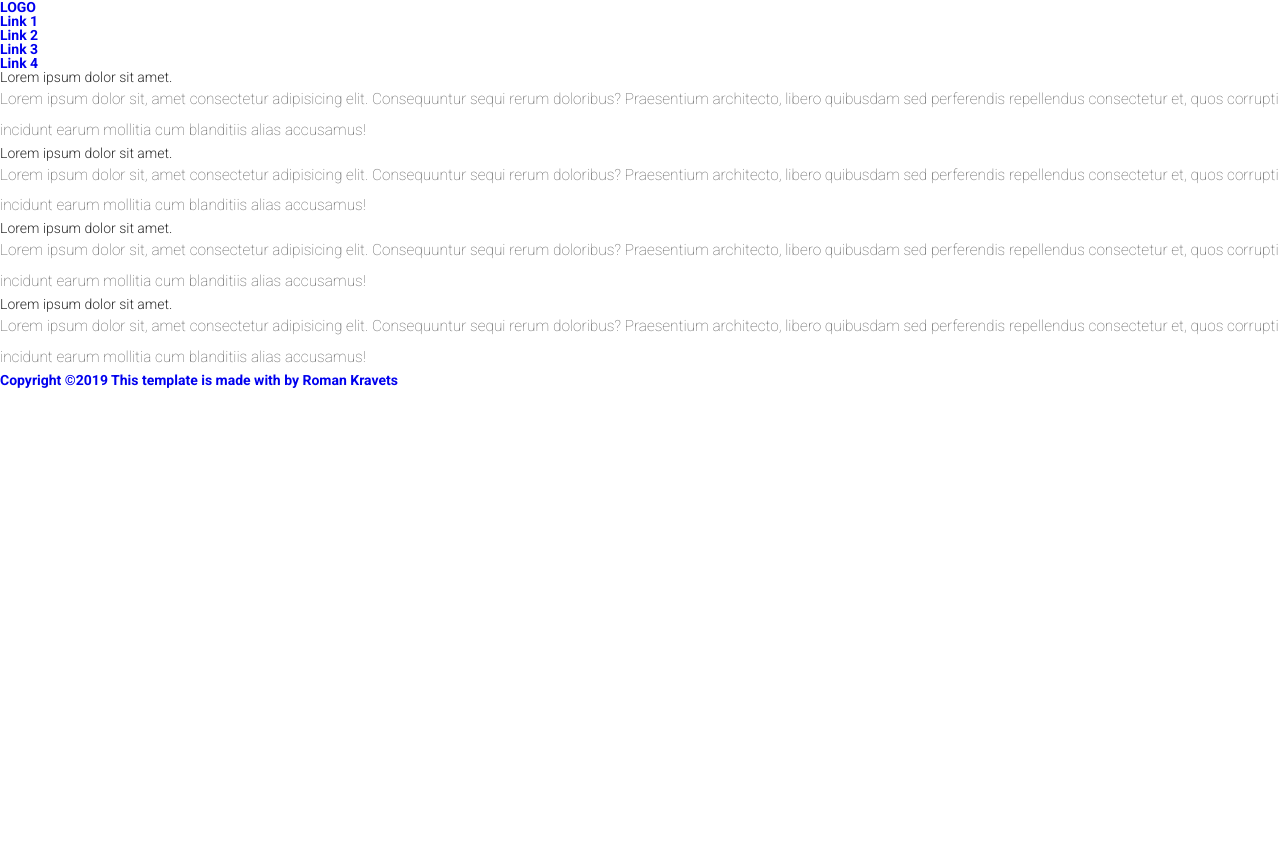
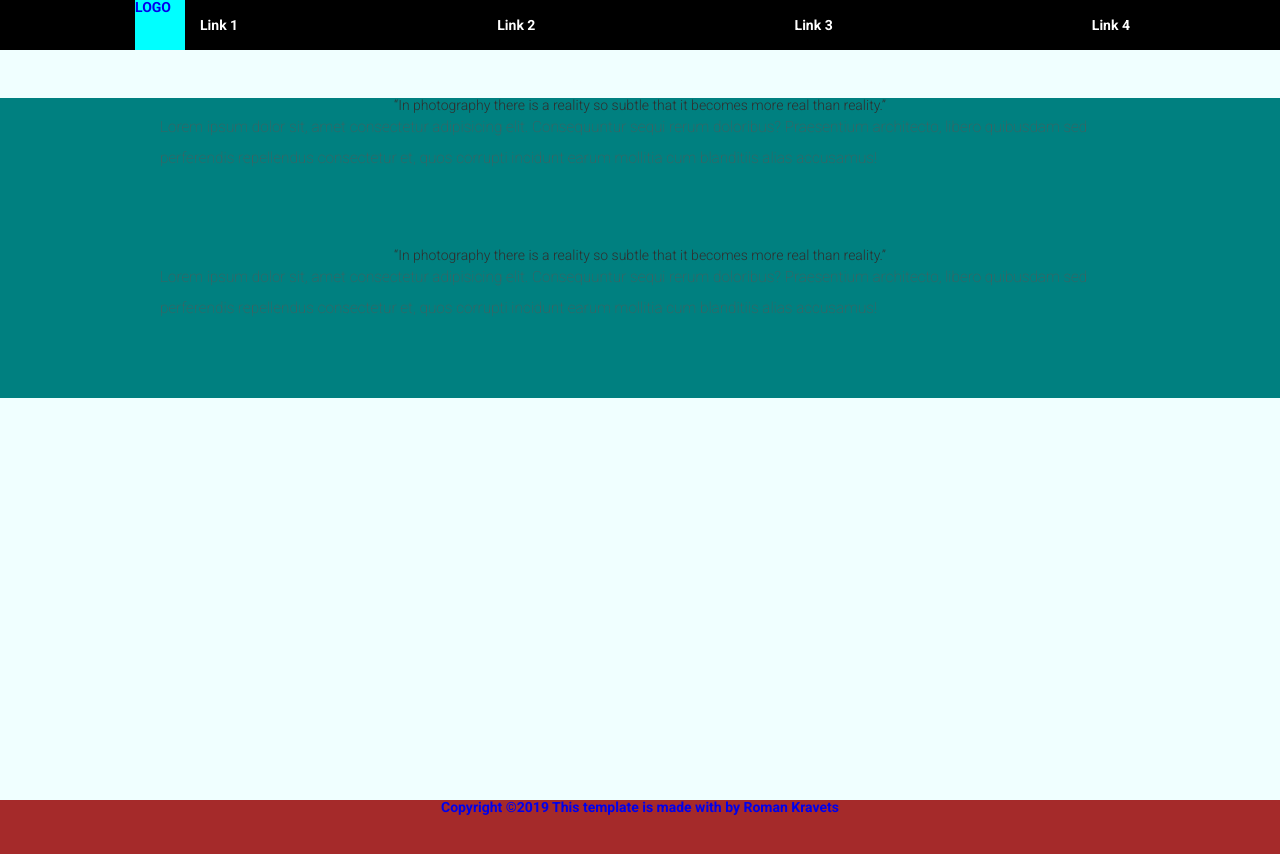
Before and after one commit to romkravets/info, a website built with webpack: page src/index/index.html in a window 1280 px wide. Before the commit the page ends 800 px from the top, so only its background shows below. Built offline with nearby package versions, Linux system fonts and the light colour scheme.

Commit message:
Added starter style flex

```diff
--- a/src/index/index.html
+++ b/src/index/index.html
@@ -27,21 +27,24 @@
         </header>
         <main class="main page__main">
             <section class="section">
-                <h2>Lorem ipsum dolor sit amet.</h2>
-                <p>Lorem ipsum dolor sit, amet consectetur adipisicing elit. Consequuntur sequi rerum doloribus? Praesentium architecto, libero quibusdam sed perferendis repellendus consectetur et, quos corrupti incidunt earum mollitia cum blanditiis alias accusamus!</p>
+                <div class="section__content">
+                    <h2 class="section__title">
+                        “In photography there is a reality so subtle that it becomes more real than reality.”
+                    </h2>
+
+                    <p>Lorem ipsum dolor sit, amet consectetur adipisicing elit. Consequuntur sequi rerum doloribus? Praesentium architecto, libero quibusdam sed perferendis repellendus consectetur et, quos corrupti incidunt earum mollitia cum blanditiis alias accusamus!</p>
+                </div>
             </section>
             <section class="section">
-                <h2>Lorem ipsum dolor sit amet.</h2>
-                <p>Lorem ipsum dolor sit, amet consectetur adipisicing elit. Consequuntur sequi rerum doloribus? Praesentium architecto, libero quibusdam sed perferendis repellendus consectetur et, quos corrupti incidunt earum mollitia cum blanditiis alias accusamus!</p>
+                    <div class="section__content">
+                        <h2 class="section__title">
+                            “In photography there is a reality so subtle that it becomes more real than reality.”
+                        </h2>
+
+                        <p>Lorem ipsum dolor sit, amet consectetur adipisicing elit. Consequuntur sequi rerum doloribus? Praesentium architecto, libero quibusdam sed perferendis repellendus consectetur et, quos corrupti incidunt earum mollitia cum blanditiis alias accusamus!</p>
+                    </div>
             </section>
-            <section class="section">
-                <h2>Lorem ipsum dolor sit amet.</h2>
-                <p>Lorem ipsum dolor sit, amet consectetur adipisicing elit. Consequuntur sequi rerum doloribus? Praesentium architecto, libero quibusdam sed perferendis repellendus consectetur et, quos corrupti incidunt earum mollitia cum blanditiis alias accusamus!</p>
-             </section>
-            <section class="section">
-                <h2>Lorem ipsum dolor sit amet.</h2>
-                <p>Lorem ipsum dolor sit, amet consectetur adipisicing elit. Consequuntur sequi rerum doloribus? Praesentium architecto, libero quibusdam sed perferendis repellendus consectetur et, quos corrupti incidunt earum mollitia cum blanditiis alias accusamus!</p>
-            </section>
+
         </main>
         <footer class="footer page__footer">
             <a href="#">Copyright ©2019 This template is made with by Roman Kravets</a>
--- a/src/index/index.scss
+++ b/src/index/index.scss
@@ -2,14 +2,5 @@
 @import './styles/base';
 @import './styles/variables';
 @import './styles/header';
-
-
-h1 {
-   color: rgb(80, 80, 80);
-   font-size: 2rem;
-   font-weight: bold;
-}
-
-p {
-   font-family: 'Roboto', sans-serif;
-}
+@import './styles/section';
+@import './styles/footer.scss';
--- a/src/index/styles/base.scss
+++ b/src/index/styles/base.scss
@@ -16,10 +16,30 @@ html {
 }
 
 body {
-  padding: 0;
-  margin: 0;
+  display: flex;
+  flex-direction: column;
   min-height: 100vh;
 }
+
+main {
+  padding-top: 7rem;
+  display: flex;
+  flex-direction: column;
+  min-height: 100vh;
+  background-color: azure;
+}
+
+// @media screen and (min-width: 600px) {
+
+//   body{
+//       min-height: 100vh;
+//   }
+//   main {
+//       flex-direction: row;
+//       min-height: 100%;
+//       flex: 1 1 auto;
+//   }
+// }
 
 h1,
 h2,
--- /dev/null
+++ b/src/index/styles/footer.scss
@@ -0,0 +1,7 @@
+@import './variables.scss';
+
+.footer {
+   text-align: center;
+   height: 70px;
+   background-color: brown;
+}
--- a/src/index/styles/header.scss
+++ b/src/index/styles/header.scss
@@ -1 +1,43 @@
 @import './variables';
+
+.header {
+   height: 50px;
+   width: 100%;
+   background-color: black;
+   display: flex;
+   justify-content: center;
+   position: fixed;
+   padding: 0 1rem;
+   z-index: 2;
+}
+
+.logo {
+   width: 50px;
+   height: 50px;
+   background-color: aqua;
+   padding-right: 2rem;
+}
+
+.menu {
+   display: flex;
+   align-items: stretch;
+   list-style: none;
+   display: flex;
+   justify-content: space-between;
+   max-width: $page-content-width;
+   width: 100%;
+   opacity: 1;
+   visibility: visible;
+   &__item {
+      padding: 0 15px;
+      line-height:50px;
+   }
+   &__link {
+      color: $white-color;
+      text-align: center;
+      width: 100%;
+      display: flex;
+      justify-content: center;
+      align-items: center;
+   }
+}
--- a/src/index/styles/reset.scss
+++ b/src/index/styles/reset.scss
@@ -11,7 +11,7 @@ article, aside, canvas, details, embed,
 figure, figcaption, footer, header, hgroup,
 menu, nav, output, ruby, section, summary,
 time, mark, audio, video {
-  margin: 0;
+    margin: 0;
 	padding: 0;
 	border: 0;
 	font-size: 100%;
--- /dev/null
+++ b/src/index/styles/section.scss
@@ -0,0 +1,21 @@
+@import './variables';
+
+.section {
+   width: 100%;
+   display: flex;
+   flex-direction: column;
+   min-height: 150px;
+   align-items: center;
+   padding: 0 1rem;
+   z-index: 1;
+   background-color: teal;
+   &__content {
+      width: 100%;
+      max-width: $page-content-width;
+      position: relative;
+      display: flex;
+      flex-direction: column;
+      align-items: center;
+   }
+
+}
--- a/src/index/styles/variables.scss
+++ b/src/index/styles/variables.scss
@@ -1,5 +1,6 @@
 $base-font-family: 'Roboto', sans-serif;
 $font-size-base: 14px;
+$page-content-width: 960px;
 $base-font-color: rgb(80, 80, 80);
 $color-caption: rgb(47, 47, 47);
 $paragrapg-color: rgb(86, 86, 86);
```
